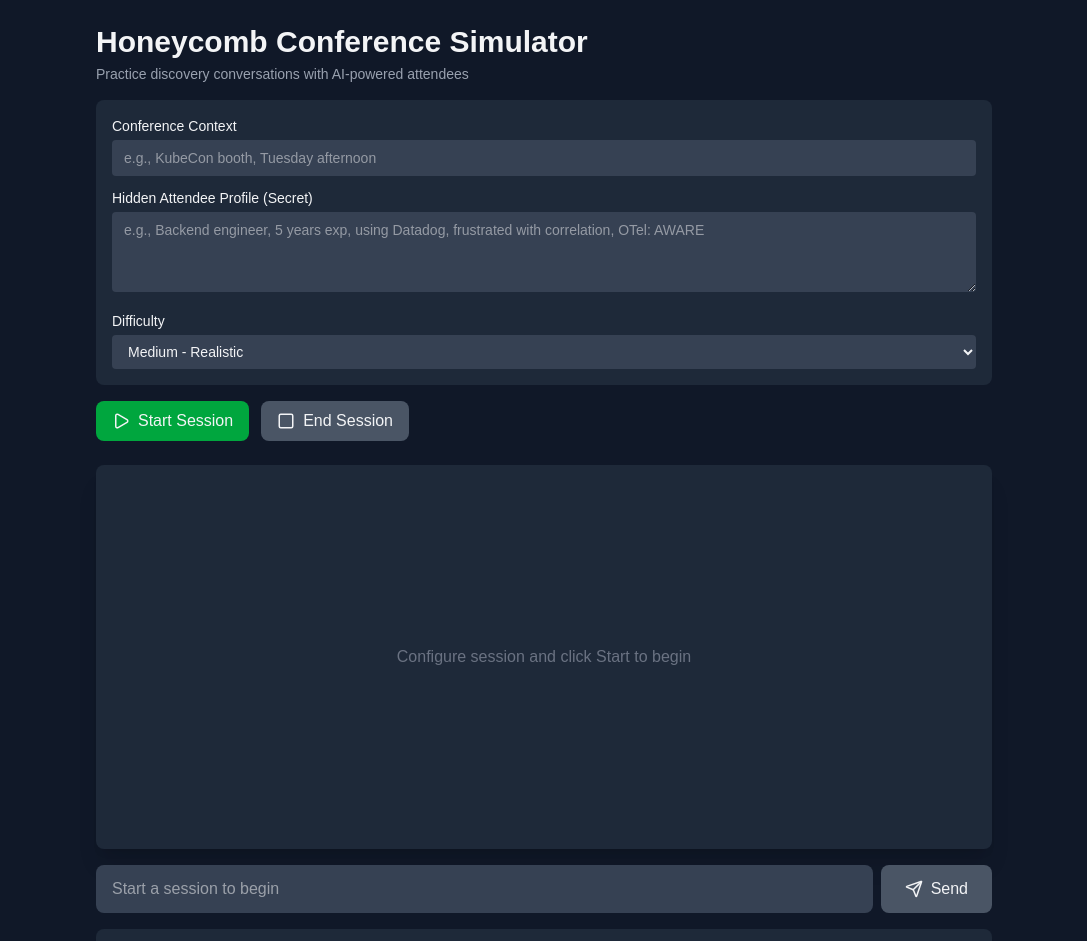
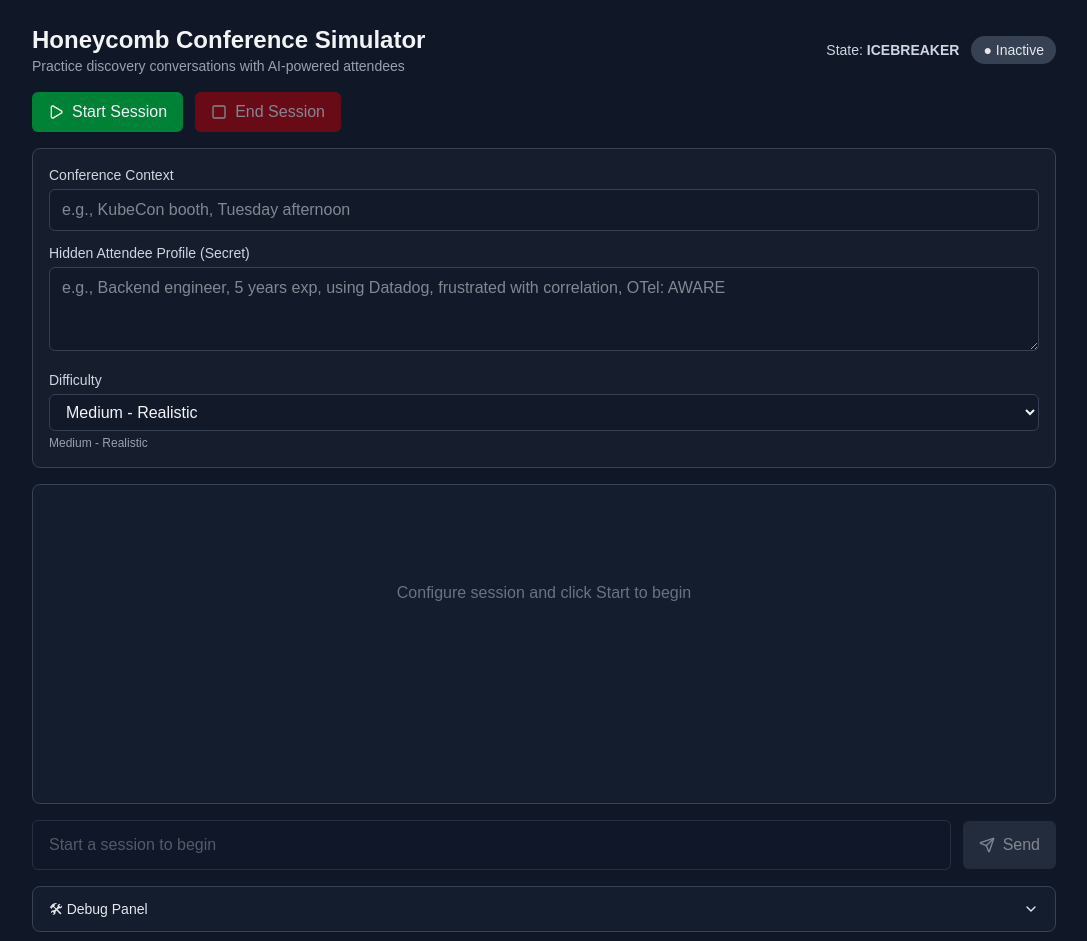
Before and after one commit to rickabruzzo/honeycomb-simulator, a Next.js app: page / in a window 1280 px wide. Shown: the top 941 px of the page, without its empty margins (96-1183 px from the left). Built offline with nearby package versions, Linux system fonts and the light colour scheme.

Commit message:
Restore active sessions after refresh using KV and localStorage

```diff
--- a/app/page.tsx
+++ b/app/page.tsx
@@ -1,64 +1,140 @@
-'use client';
+"use client";
 
-import React, { useState, useRef, useEffect } from 'react';
-import { Send, Play, Square, ChevronDown, ChevronUp } from 'lucide-react';
+import React, { useEffect, useMemo, useRef, useState } from "react";
+import { Send, Play, Square, ChevronDown, ChevronUp } from "lucide-react";
 
 interface Message {
   id: string;
-  type: 'system' | 'trainee' | 'attendee';
+  type: "system" | "trainee" | "attendee";
   text: string;
   timestamp: string;
 }
 
+const SESSION_STORAGE_KEY = "honeycomb_simulator_session_id";
+
+function formatTime(timestamp: string) {
+  return new Date(timestamp).toLocaleTimeString("en-US", {
+    hour: "2-digit",
+    minute: "2-digit",
+    second: "2-digit",
+  });
+}
+
 export default function HoneycombSimulator() {
   const [messages, setMessages] = useState<Message[]>([]);
-  const [input, setInput] = useState('');
+  const [input, setInput] = useState("");
   const [sessionId, setSessionId] = useState<string | null>(null);
-  const [currentState, setCurrentState] = useState('ICEBREAKER');
+  const [currentState, setCurrentState] = useState("ICEBREAKER");
   const [loading, setLoading] = useState(false);
   const [debugOpen, setDebugOpen] = useState(false);
 
-  const [conferenceContext, setConferenceContext] = useState('');
-  const [attendeeProfile, setAttendeeProfile] = useState('');
-  const [difficulty, setDifficulty] = useState('medium');
+  const [conferenceContext, setConferenceContext] = useState("");
+  const [attendeeProfile, setAttendeeProfile] = useState("");
+  const [difficulty, setDifficulty] = useState("medium");
   const [violations, setViolations] = useState<string[]>([]);
 
   const messagesEndRef = useRef<HTMLDivElement>(null);
 
+  const active = Boolean(sessionId);
+
+  const difficultyLabel = useMemo(() => {
+    switch (difficulty) {
+      case "easy":
+        return "Easy - Friendly";
+      case "hard":
+        return "Hard - Skeptical";
+      default:
+        return "Medium - Realistic";
+    }
+  }, [difficulty]);
+
   const scrollToBottom = () => {
-    messagesEndRef.current?.scrollIntoView({ behavior: 'smooth' });
+    messagesEndRef.current?.scrollIntoView({ behavior: "smooth" });
   };
 
   useEffect(() => {
     scrollToBottom();
   }, [messages]);
 
+  /**
+   * ✅ Resume session on refresh (client-side pointer -> server-side KV session)
+   */
+  useEffect(() => {
+    const restore = async () => {
+      try {
+        const savedId = window.localStorage.getItem(SESSION_STORAGE_KEY);
+        if (!savedId) return;
+
+        setLoading(true);
+
+        const res = await fetch(`/api/session/${savedId}`, { method: "GET" });
+        if (!res.ok) {
+          window.localStorage.removeItem(SESSION_STORAGE_KEY);
+          return;
+        }
+
+        const data = await res.json();
+
+        if (data.active === false) {
+          window.localStorage.removeItem(SESSION_STORAGE_KEY);
+          return;
+        }
+
+        setSessionId(data.sessionId);
+        setMessages(data.transcript || []);
+        setCurrentState(data.currentState || "ICEBREAKER");
+        setViolations(data.violations || []);
+
+        if (data.kickoff) {
+          setConferenceContext(data.kickoff.conferenceContext || "");
+          setAttendeeProfile(data.kickoff.attendeeProfile || "");
+          setDifficulty(data.kickoff.difficulty || "medium");
+        }
+      } catch (e) {
+        console.error("Failed to restore session:", e);
+        window.localStorage.removeItem(SESSION_STORAGE_KEY);
+      } finally {
+        setLoading(false);
+      }
+    };
+
+    restore();
+  }, []);
+
   const handleStartSession = async () => {
     if (!conferenceContext.trim() || !attendeeProfile.trim()) {
-      alert('Please fill in conference context and attendee profile');
+      alert("Please fill in conference context and attendee profile");
       return;
     }
 
     setLoading(true);
     try {
-      const response = await fetch('/api/session/start', {
-        method: 'POST',
-        headers: { 'Content-Type': 'application/json' },
+      const response = await fetch("/api/session/start", {
+        method: "POST",
+        headers: { "Content-Type": "application/json" },
         body: JSON.stringify({
           conferenceContext,
           attendeeProfile,
-          difficulty
-        })
+          difficulty,
+        }),
       });
 
+      if (!response.ok) {
+        const errText = await response.text().catch(() => "");
+        throw new Error(`Start failed: ${response.status} ${errText}`);
+      }
+
       const data = await response.json();
+
       setSessionId(data.sessionId);
-      setMessages(data.transcript);
-      setCurrentState(data.currentState);
+      window.localStorage.setItem(SESSION_STORAGE_KEY, data.sessionId);
+
+      setMessages(data.transcript || []);
+      setCurrentState(data.currentState || "ICEBREAKER");
       setViolations([]);
     } catch (error) {
-      console.error('Failed to start session:', error);
-      alert('Failed to start session');
+      console.error("Failed to start session:", error);
+      alert("Failed to start session");
     } finally {
       setLoading(false);
     }
@@ -67,34 +143,40 @@ export default function HoneycombSimulator() {
   const handleSendMessage = async () => {
     if (!input.trim() || !sessionId || loading) return;
 
-    const userMessage = input;
-    setInput('');
+    const userMessage = input.trim();
+    setInput("");
     setLoading(true);
 
     try {
       const response = await fetch(`/api/session/${sessionId}/message`, {
-        method: 'POST',
-        headers: { 'Content-Type': 'application/json' },
-        body: JSON.stringify({ message: userMessage })
+        method: "POST",
+        headers: { "Content-Type": "application/json" },
+        body: JSON.stringify({ message: userMessage }),
       });
+
+      if (!response.ok) {
+        const errText = await response.text().catch(() => "");
+        throw new Error(`Message failed: ${response.status} ${errText}`);
+      }
 
       const data = await response.json();
 
-      // Add both trainee and attendee messages
-      setMessages(prev => [...prev,
+      setMessages((prev) => [
+        ...prev,
         {
-          id: Date.now().toString(),
-          type: 'trainee',
+          id: `${Date.now()}-trainee`,
+          type: "trainee",
           text: userMessage,
-          timestamp: new Date().toISOString()
+          timestamp: new Date().toISOString(),
         },
-        data.message
+        data.message,
       ]);
 
-      setCurrentState(data.currentState);
+      setCurrentState(data.currentState || currentState);
       setViolations(data.violations || []);
     } catch (error) {
-      console.error('Failed to send message:', error);
+      console.error("Failed to send message:", error);
+      alert("Failed to send message");
     } finally {
       setLoading(false);
     }
@@ -106,195 +188,226 @@ export default function HoneycombSimulator() {
     setLoading(true);
     try {
       const response = await fetch(`/api/session/${sessionId}/end`, {
-        method: 'POST'
+        method: "POST",
       });
 
+      if (!response.ok) {
+        const errText = await response.text().catch(() => "");
+        throw new Error(`End failed: ${response.status} ${errText}`);
+      }
+
       const data = await response.json();
-      setMessages(prev => [...prev, data.feedback]);
+
+      // Some implementations return { feedback: Message } or { message: Message }
+      const feedbackMsg: Message | undefined = data.feedback ?? data.message;
+
+      if (feedbackMsg) {
+        setMessages((prev) => [...prev, feedbackMsg]);
+      }
+
+      window.localStorage.removeItem(SESSION_STORAGE_KEY);
       setSessionId(null);
     } catch (error) {
-      console.error('Failed to end session:', error);
+      console.error("Failed to end session:", error);
+      alert("Failed to end session");
     } finally {
       setLoading(false);
     }
   };
 
-  const formatTime = (timestamp: string) => {
-    return new Date(timestamp).toLocaleTimeString('en-US', {
-      hour: '2-digit',
-      minute: '2-digit',
-      second: '2-digit'
-    });
+  const handleKeyDown: React.KeyboardEventHandler<HTMLInputElement> = (e) => {
+    if (e.key === "Enter") {
+      e.preventDefault();
+      handleSendMessage();
+    }
   };
 
   return (
     <div className="min-h-screen bg-gray-900 text-gray-100 p-6">
-      <div className="max-w-4xl mx-auto">
-        <div className="mb-6">
-          <h1 className="text-3xl font-bold mb-1">Honeycomb Conference Simulator</h1>
-          <p className="text-gray-400 text-sm mb-4">Practice discovery conversations with AI-powered attendees</p>
+      <div className="max-w-5xl mx-auto space-y-4">
+        {/* Header */}
+        <div className="flex items-center justify-between">
+          <div>
+            <h1 className="text-2xl font-semibold">Honeycomb Conference Simulator</h1>
+            <p className="text-gray-400 text-sm">
+              Practice discovery conversations with AI-powered attendees
+            </p>
+          </div>
 
-          {!sessionId && (
-            <div className="bg-gray-800 rounded-lg p-4 mb-4 space-y-3">
+          <div className="flex items-center gap-3">
+            <div className="text-sm text-gray-300">
+              State: <span className="font-semibold">{currentState}</span>
+            </div>
+            <div
+              className={`px-3 py-1 rounded-full text-sm ${
+                active ? "bg-green-800 text-green-100" : "bg-gray-700 text-gray-200"
+              }`}
+            >
+              {active ? "● Active" : "● Inactive"}
+            </div>
+          </div>
+        </div>
+
+        {/* Controls */}
+        <div className="flex items-center gap-3">
+          <button
+            onClick={handleStartSession}
+            disabled={loading}
+            className="inline-flex items-center gap-2 bg-green-700 hover:bg-green-600 disabled:opacity-50 px-4 py-2 rounded-md"
+          >
+            <Play size={16} /> Start Session
+          </button>
+
+          <button
+            onClick={handleEndSession}
+            disabled={!sessionId || loading}
+            className="inline-flex items-center gap-2 bg-red-700 hover:bg-red-600 disabled:opacity-50 px-4 py-2 rounded-md"
+          >
+            <Square size={16} /> End Session
+          </button>
+        </div>
+
+        {/* Setup panel */}
+        <div className="bg-gray-800/40 border border-gray-700 rounded-lg p-4 space-y-3">
           <div>
-                <label className="block text-sm font-medium mb-1">Conference Context</label>
+            <label className="block text-sm text-gray-300 mb-1">Conference Context</label>
             <input
-                  type="text"
               value={conferenceContext}
               onChange={(e) => setConferenceContext(e.target.value)}
               placeholder="e.g., KubeCon booth, Tuesday afternoon"
-                  className="w-full bg-gray-700 rounded px-3 py-2 text-sm focus:outline-none focus:ring-2 focus:ring-indigo-500"
+              className="w-full bg-gray-900/60 border border-gray-700 rounded-md px-3 py-2 outline-none"
             />
           </div>
+
           <div>
-                <label className="block text-sm font-medium mb-1">Hidden Attendee Profile (Secret)</label>
+            <label className="block text-sm text-gray-300 mb-1">
+              Hidden Attendee Profile (Secret)
+            </label>
             <textarea
               value={attendeeProfile}
               onChange={(e) => setAttendeeProfile(e.target.value)}
-                  placeholder="e.g., Backend engineer, 5 years exp, using Datadog, frustrated with correlation, OTel: AWARE"
-                  className="w-full bg-gray-700 rounded px-3 py-2 text-sm focus:outline-none focus:ring-2 focus:ring-indigo-500 h-20"
+              placeholder='e.g., Backend engineer, 5 years exp, using Datadog, frustrated with correlation, OTel: AWARE'
+              className="w-full min-h-[84px] bg-gray-900/60 border border-gray-700 rounded-md px-3 py-2 outline-none"
             />
           </div>
+
           <div>
-                <label className="block text-sm font-medium mb-1">Difficulty</label>
+            <label className="block text-sm text-gray-300 mb-1">Difficulty</label>
             <select
               value={difficulty}
               onChange={(e) => setDifficulty(e.target.value)}
-                  className="w-full bg-gray-700 rounded px-3 py-2 text-sm focus:outline-none focus:ring-2 focus:ring-indigo-500"
+              className="w-full bg-gray-900/60 border border-gray-700 rounded-md px-3 py-2 outline-none"
             >
-                  <option value="easy">Easy - More forgiving</option>
+              <option value="easy">Easy - Friendly</option>
               <option value="medium">Medium - Realistic</option>
-                  <option value="hard">Hard - Very guarded</option>
+              <option value="hard">Hard - Skeptical</option>
             </select>
-              </div>
-            </div>
-          )}
-
-          <div className="flex gap-3 items-center">
-            <button
-              onClick={handleStartSession}
-              disabled={!!sessionId || loading}
-              className="flex items-center gap-2 px-4 py-2 bg-green-600 hover:bg-green-700 disabled:bg-gray-600 disabled:cursor-not-allowed rounded-lg transition-colors"
-            >
-              <Play size={18} />
-              Start Session
-            </button>
-            <button
-              onClick={handleEndSession}
-              disabled={!sessionId || loading}
-              className="flex items-center gap-2 px-4 py-2 bg-red-600 hover:bg-red-700 disabled:bg-gray-600 disabled:cursor-not-allowed rounded-lg transition-colors"
-            >
-              <Square size={18} />
-              End Session
-            </button>
-
-            {sessionId && (
-              <div className="flex items-center gap-3 ml-auto">
-                <div className="text-sm">
-                  <span className="text-gray-400">State:</span>{' '}
-                  <span className="font-medium text-indigo-300">{currentState}</span>
-                </div>
-                <span className="px-3 py-2 rounded-lg text-sm font-medium bg-green-900 text-green-200">
-                  ● Active
-                </span>
-              </div>
-            )}
+            <div className="text-xs text-gray-400 mt-1">{difficultyLabel}</div>
           </div>
         </div>
 
-        <div className="bg-gray-800 rounded-lg shadow-xl mb-4 h-96 overflow-y-auto p-4">
+        {/* Chat panel */}
+        <div className="bg-gray-800/30 border border-gray-700 rounded-lg p-4 min-h-[320px]">
           {messages.length === 0 ? (
-            <div className="flex items-center justify-center h-full text-gray-500">
+            <div className="text-gray-500 text-center py-20">
               Configure session and click Start to begin
             </div>
           ) : (
             <div className="space-y-3">
-              {messages.map((msg) => (
+              {messages.map((m) => {
+                const isTrainee = m.type === "trainee";
+                const isAttendee = m.type === "attendee";
+                const bubble =
+                  isTrainee
+                    ? "bg-indigo-600/80 ml-auto"
+                    : isAttendee
+                    ? "bg-gray-700/60"
+                    : "bg-blue-800/60";
+
+                const label =
+                  isTrainee ? "You" : isAttendee ? "Attendee" : "System";
+
+                return (
                   <div
-                  key={msg.id}
-                  className={`flex ${msg.type === 'trainee' ? 'justify-end' : 'justify-start'}`}
+                    key={m.id}
+                    className={`max-w-[75%] rounded-lg px-4 py-3 ${bubble}`}
                   >
-                  <div
-                    className={`max-w-[80%] rounded-lg p-3 ${
-                      msg.type === 'system'
-                        ? 'bg-blue-900 text-blue-200 mx-auto text-sm whitespace-pre-line'
-                        : msg.type === 'trainee'
-                        ? 'bg-indigo-600 text-white'
-                        : 'bg-gray-700 text-gray-100'
-                    }`}
-                  >
-                    <div className="text-xs font-medium mb-1 opacity-80">
-                      {msg.type === 'system' ? '🤖 System' : msg.type === 'trainee' ? '👤 You' : '🎭 Attendee'}
-                    </div>
-                    <div>{msg.text}</div>
-                    <div className="text-xs opacity-60 mt-1">
-                      {formatTime(msg.timestamp)}
+                    <div className="text-xs text-gray-200/80 mb-1">{label}</div>
+                    <div className="whitespace-pre-wrap">{m.text}</div>
+                    <div className="text-xs text-gray-200/60 mt-1">
+                      {formatTime(m.timestamp)}
                     </div>
                   </div>
-                </div>
-              ))}
+                );
+              })}
               <div ref={messagesEndRef} />
             </div>
           )}
         </div>
 
-        <div className="mb-4">
-          <div className="flex gap-2">
+        {/* Input */}
+        <div className="flex items-center gap-3">
           <input
-              type="text"
             value={input}
             onChange={(e) => setInput(e.target.value)}
-              onKeyDown={(e) => {
-                if (e.key === 'Enter' && !e.shiftKey) {
-                  e.preventDefault();
-                  handleSendMessage();
-                }
-              }}
-              placeholder={sessionId ? 'Your response...' : "Start a session to begin"}
+            onKeyDown={handleKeyDown}
+            placeholder={sessionId ? "Your response..." : "Start a session to begin"}
             disabled={!sessionId || loading}
-              className="flex-1 bg-gray-800 text-white rounded-lg px-4 py-3 focus:outline-none focus:ring-2 focus:ring-indigo-500 disabled:bg-gray-700 disabled:cursor-not-allowed"
+            className="flex-1 bg-gray-900/60 border border-gray-700 rounded-md px-4 py-3 outline-none disabled:opacity-60"
           />
           <button
             onClick={handleSendMessage}
-              disabled={!sessionId || !input.trim() || loading}
-              className="px-6 py-3 bg-indigo-600 hover:bg-indigo-700 disabled:bg-gray-600 disabled:cursor-not-allowed rounded-lg transition-colors flex items-center gap-2"
+            disabled={!sessionId || loading || !input.trim()}
+            className="inline-flex items-center gap-2 bg-gray-700 hover:bg-gray-600 disabled:opacity-50 px-4 py-3 rounded-md"
           >
-              <Send size={18} />
-              {loading ? 'Sending...' : 'Send'}
+            <Send size={16} /> Send
           </button>
         </div>
-        </div>
 
-        <div className="bg-gray-800 rounded-lg shadow-xl overflow-hidden">
+        {/* Debug panel */}
+        <div className="bg-gray-800/30 border border-gray-700 rounded-lg">
           <button
-            onClick={() => setDebugOpen(!debugOpen)}
-            className="w-full px-4 py-3 bg-gray-750 hover:bg-gray-700 transition-colors flex items-center justify-between text-sm font-medium text-gray-400"
+            onClick={() => setDebugOpen((v) => !v)}
+            className="w-full flex items-center justify-between px-4 py-3 text-sm text-gray-200"
           >
-            <span>🔧 Debug Panel</span>
-            {debugOpen ? <ChevronUp size={18} /> : <ChevronDown size={18} />}
+            <span>🛠 Debug Panel</span>
+            {debugOpen ? <ChevronUp size={16} /> : <ChevronDown size={16} />}
           </button>
 
           {debugOpen && (
-            <div className="p-4 font-mono text-xs space-y-3">
-              <div className="text-green-400">Session State:</div>
-              <div className="pl-4 space-y-1 text-gray-300">
-                <div>sessionId: <span className="text-yellow-400">{sessionId || 'null'}</span></div>
-                <div>currentState: <span className="text-yellow-400">"{currentState}"</span></div>
-                <div>messageCount: <span className="text-yellow-400">{messages.length}</span></div>
-                <div>violations: <span className="text-red-400">{violations.length}</span></div>
+            <div className="px-4 pb-4 text-sm text-gray-300 space-y-2">
+              <div>
+                <span className="text-gray-400">sessionId:</span>{" "}
+                <span className="font-mono">{sessionId ?? "(none)"}</span>
               </div>
-
-              <div className="text-green-400">Violations:</div>
-              <div className="pl-4 text-red-400">
+              <div>
+                <span className="text-gray-400">currentState:</span>{" "}
+                <span className="font-mono">{currentState}</span>
+              </div>
+              <div>
+                <span className="text-gray-400">violations:</span>{" "}
                 {violations.length === 0 ? (
-                  <div className="text-gray-500">None</div>
+                  <span className="text-green-300">none</span>
                 ) : (
-                  violations.map((v, i) => <div key={i}>• {v}</div>)
+                  <ul className="list-disc ml-5 mt-1">
+                    {violations.map((v, idx) => (
+                      <li key={`${idx}-${v}`}>{v}</li>
+                    ))}
+                  </ul>
                 )}
+              </div>
+              <div className="text-gray-500">
+                Tip: hard refresh should now restore sessions once
+                <code className="mx-1 px-1 bg-gray-900/60 rounded">/api/session/[id]</code>
+                exists and localStorage has the session id.
               </div>
             </div>
           )}
         </div>
+
+        {loading && (
+          <div className="text-xs text-gray-400">Working…</div>
+        )}
       </div>
     </div>
   );
```
Also changed, not shown: app/api/session/[id]/route.ts (added, +33 -0 lines), 1 other file (tests, documents, lock files or other folders). Lines whose indentation alone changed are shown as unchanged.
